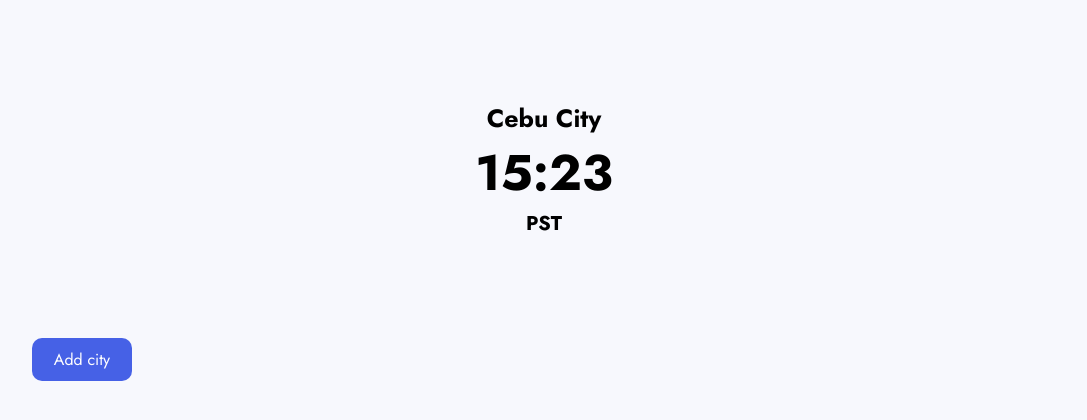
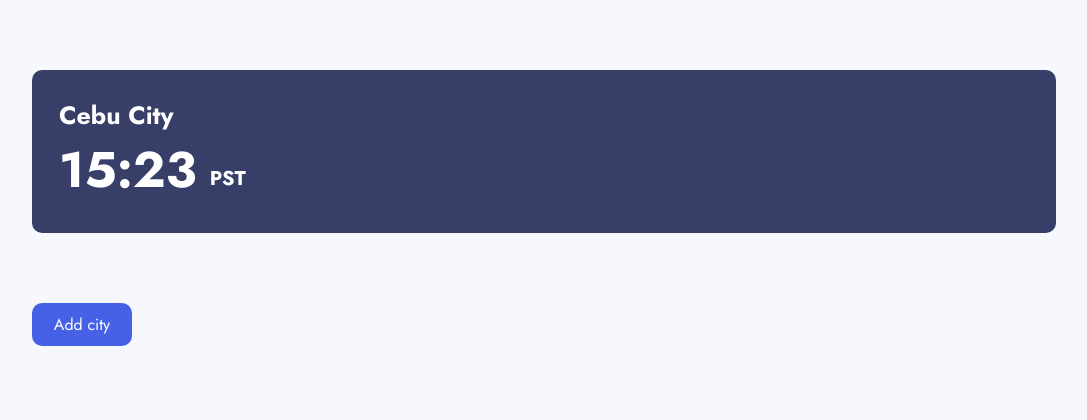
Before and after one commit to thewanionly/world-clock, a React (Create React App) app: page / in a window 1280 px wide. Shown: the top 420 px of the page, without its empty margins (96-1183 px from the left). Built offline with nearby package versions, Linux system fonts and the light colour scheme.

Commit message:
Create and style header component

```diff
--- a/src/App.jsx
+++ b/src/App.jsx
@@ -1,19 +1,13 @@
 import { useCallback, useState } from 'react'
 
-import { useRealTimeClock } from './utilities/hooks'
+import { myCity } from './utilities/constants'
 
 import AddCityModal from './components/AddCityModal'
 import DeleteCityModal from './components/DeleteCityModal'
+import Header from './components/Header'
 import Cities from './components/Cities'
 
 const App = () => {
-  const myCity = {
-    name: 'Cebu City',
-    timezone: 'Asia/Manila',
-    timezoneAbbrevation: 'PST'
-  }
-
-  const [myLocalTime] = useRealTimeClock(myCity.timezone)
   const [showModal, setShowModal] = useState(false)
   const [cities, setCities] = useState([])
 
@@ -37,13 +31,7 @@ const App = () => {
           handleClose={handleCloseModal}
         />
       )}
-      <section className='my-city'>
-        <div className='container'>
-          <h3 data-testid='my-city-name'>{myCity.name}</h3>
-          <h1 data-testid='my-city-time'>{myLocalTime}</h1>
-          <h4 data-testid='my-city-tmz-abbrev'>{myCity.timezoneAbbrevation}</h4>
-        </div>
-      </section>
+      <Header />
       <Cities baseCity={myCity} cities={cities} handleShowModal={handleShowModal} />
     </div>
   )
--- /dev/null
+++ b/src/components/Header.jsx
@@ -0,0 +1,28 @@
+import { myCity } from '../utilities/constants'
+import { useRealTimeClock } from '../utilities/hooks'
+
+const Header = () => {
+  const [myLocalTime] = useRealTimeClock(myCity.timezone)
+
+  return (
+    <section className='header my-city'>
+      <div className='container header__container'>
+        <div className='header__left'>
+          <h3 className='my-city__name' data-testid='my-city-name'>
+            {myCity.name}
+          </h3>
+          <div className='my-city__timezone'>
+            <h1 className='my-city__time' data-testid='my-city-time'>
+              {myLocalTime}
+            </h1>
+            <h4 className='my-city__tmz-abbrev' data-testid='my-city-tmz-abbrev'>
+              {myCity.timezoneAbbrevation}
+            </h4>
+          </div>
+        </div>
+      </div>
+    </section>
+  )
+}
+
+export default Header
--- a/src/styles/_sections.scss
+++ b/src/styles/_sections.scss
@@ -1,6 +1,24 @@
+.header {
+  padding: 7rem 0;
+
+  &__container {
+    background-color: var(--secondary-color);
+    color: var(--white-color);
+    border-radius: 1rem;
+    padding: 2.7rem;
+  }
+}
+
 .my-city {
-  padding: 10rem 0;
-  text-align: center;
+  &__timezone {
+    display: flex;
+    align-items: flex-end;
+    gap: 1.3rem;
+  }
+
+  &__tmz-abbrev {
+    margin-bottom: 1.3rem;
+  }
 }
 
 .cities {
--- /dev/null
+++ b/src/utilities/constants.js
@@ -0,0 +1,7 @@
+const myCity = {
+  name: 'Cebu City',
+  timezone: 'Asia/Manila',
+  timezoneAbbrevation: 'PST'
+}
+
+export { myCity }
```
